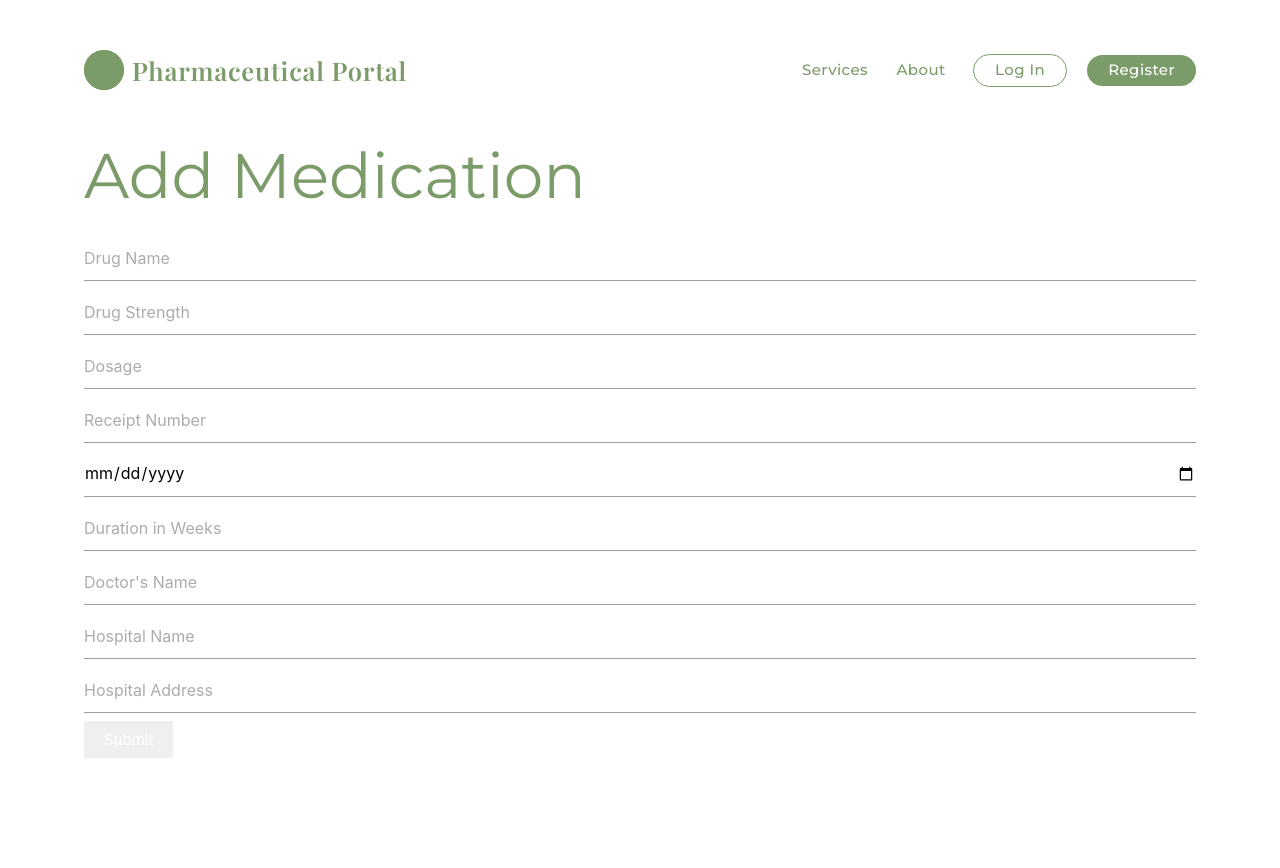
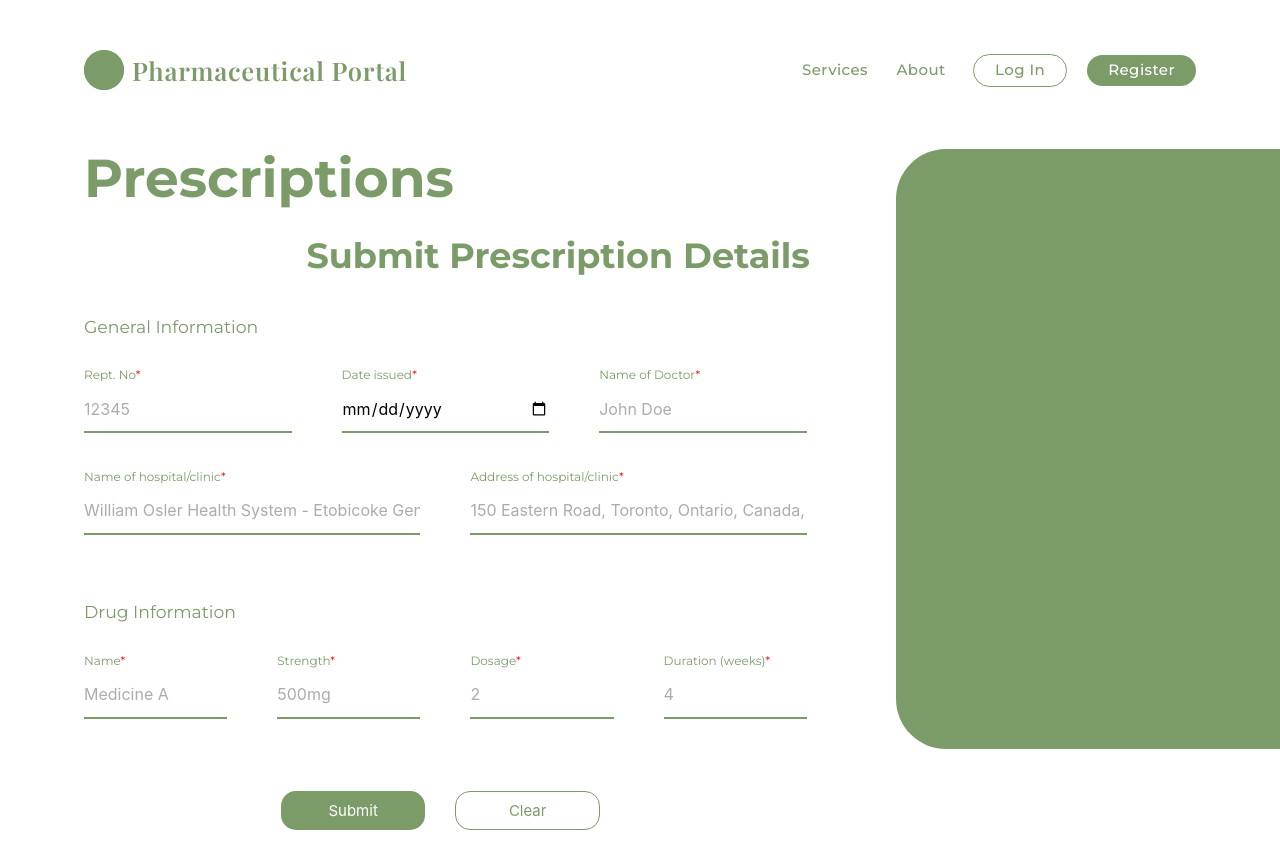
Before and after one commit to CPS714-Group23/CPS714-Group23, a React (Create React App) app in the folder Frontend/: page /prescriptionsubmit in a window 1280 px wide. Shown: the top 868 px of the page. Before the commit the page ends 810 px from the top, so only its background shows below. Built offline with nearby package versions, Linux system fonts and the light colour scheme; the HTML template or start-up script is replaced by a standard one.

Commit message:
Finalize css for prescription form

```diff
--- a/Frontend/src/pages/prescription-submit/prescriptionsubmit.css
+++ b/Frontend/src/pages/prescription-submit/prescriptionsubmit.css
@@ -0,0 +1,17 @@
+.prescription__tile {
+    position: fixed;
+    left: 70%;
+    width: 100%;
+    height: 75vh;
+    background-color: #7B9B69;
+    background-size: contain;
+    border-radius: 50px;
+    text-align: center;
+  }
+
+.grid-container2 {
+    align-items: center;
+    margin: auto;
+    margin-bottom: 20px;
+    margin-top: 50px;
+}
--- a/Frontend/src/pages/prescription-submit/prescriptionsubmit.jsx
+++ b/Frontend/src/pages/prescription-submit/prescriptionsubmit.jsx
@@ -1,6 +1,23 @@
-import React from 'react';
+import React, { useState } from "react";
+import { useNavigate } from "react-router-dom";
+import "./prescriptionsubmit.css";
 
 function PrescriptionSubmit() {
+  const initialFormData = {
+    receiptNumber: "",
+    dateIssued: "",
+    title: "",
+    drugStrength: "",
+    dosage: "",
+    durationWeeks: "",
+    doctorName: "",
+    hospitalName: "",
+    hospitalAddress: "",
+  };
+
+  const [formData, setFormData] = useState(initialFormData);
+  const navigate = useNavigate();
+
   const handleAddFormSubmit = async (event) => {
     event.preventDefault();
 
@@ -9,8 +26,8 @@ function PrescriptionSubmit() {
     const endDate = new Date(startDate);
     endDate.setDate(startDate.getDate() + weeks * 7);
 
-    const startRecur = startDate.toISOString().split('T')[0];
-    const endRecur = endDate.toISOString().split('T')[0];
+    const startRecur = startDate.toISOString().split("T")[0];
+    const endRecur = endDate.toISOString().split("T")[0];
 
     const newEvent = {
       title: event.target.title.value,
@@ -26,35 +43,317 @@ function PrescriptionSubmit() {
     };
 
     try {
-      const response = await fetch('http://localhost:3001/api/scheduler/add', {
-        method: 'POST',
-        headers: { 'Content-Type': 'application/json' },
+      const response = await fetch("http://localhost:3001/api/scheduler/add", {
+        method: "POST",
+        headers: { "Content-Type": "application/json" },
         body: JSON.stringify(newEvent),
       });
 
       if (!response.ok) {
-        throw new Error('Network response was not ok.');
+        throw new Error("Network response was not ok.");
       }
-
+      navigate("/scheduler");
     } catch (error) {
-      console.error('Error adding event:', error);
+      console.error("Error adding event:", error);
     }
   };
 
+  const handleClearForm = () => {
+    setFormData(initialFormData);
+  };
+
+  const isFieldEmpty = (field) => {
+    return field === "" || field === null;
+  };
+
+  const handleChange = (e) => {
+    const { name, value } = e.target;
+    setFormData({
+      ...formData,
+      [name]: value,
+    });
+  };
+
   return (
-    <div>
-      <h1>Add Medication</h1>
+    <div className="grid-container2">
+      <div className="prescription__tile"></div>
+
+      <h2>
+        <b>Prescriptions</b>
+      </h2>
+      <p
+        style={{
+          marginLeft: "20%",
+          color: "#7B9B69",
+          fontSize: "35px",
+          marginTop: "23px",
+          fontWeight: "bold",
+        }}
+      >
+        Submit Prescription Details
+      </p>
+
       <form onSubmit={handleAddFormSubmit}>
-        <input type="text" name="title" placeholder="Drug Name" required />
-        <input type="text" name="drugStrength" placeholder="Drug Strength" required />
-        <input type="number" name="dosage" placeholder="Dosage" required />
-        <input type="number" name="receiptNumber" placeholder="Receipt Number" required />
-        <input type="date" name="dateIssued" placeholder="Date Issued" required />
-        <input type="number" name="durationWeeks" placeholder="Duration in Weeks" required />
-        <input type="text" name="doctorName" placeholder="Doctor's Name" required />
-        <input type="text" name="hospitalName" placeholder="Hospital Name" required />
-        <input type="text" name="hospitalAddress" placeholder="Hospital Address" required />
-        <button type="submit">Submit</button>
+        <h6>General Information</h6>
+        <br></br>
+        <div
+          style={{
+            width: "65%",
+            display: "flex",
+            flexDirection: "row",
+            justifyContent: "space-between",
+            gap: "50px",
+          }}
+        >
+          <div className="form-group">
+            <label htmlFor="receiptNumber" style={{ color: "#7B9B69" }}>
+              Rept. No
+              {isFieldEmpty(formData.receiptNumber) ? (
+                <span style={{ color: "red" }}>*</span>
+              ) : null}
+            </label>
+            <input
+              type="number"
+              id="receiptNumber"
+              name="receiptNumber"
+              placeholder="12345"
+              value={formData.receiptNumber}
+              onChange={handleChange}
+              style={{
+                borderBottom: "2px solid #7B9B69",
+              }}
+              required
+            />
+          </div>
+          <div className="form-group">
+            <label htmlFor="dateIssued" style={{ color: "#7B9B69" }}>
+              Date issued
+              {isFieldEmpty(formData.dateIssued) ? (
+                <span style={{ color: "red" }}>*</span>
+              ) : null}
+            </label>
+            <input
+              type="date"
+              id="dateIssued"
+              name="dateIssued"
+              placeholder="11/26/2023"
+              value={formData.dateIssued}
+              onChange={handleChange}
+              style={{
+                borderBottom: "2px solid #7B9B69",
+              }}
+              required
+            />
+          </div>
+          <div className="form-group">
+            <label htmlFor="doctorName" style={{ color: "#7B9B69" }}>
+              Name of Doctor
+              {isFieldEmpty(formData.doctorName) ? (
+                <span style={{ color: "red" }}>*</span>
+              ) : null}
+            </label>
+            <input
+              type="text"
+              id="doctorName"
+              name="doctorName"
+              placeholder="John Doe"
+              value={formData.doctorName}
+              onChange={handleChange}
+              style={{
+                borderBottom: "2px solid #7B9B69",
+              }}
+              required
+            />
+          </div>
+        </div>
+        <br></br>
+        <div
+          style={{
+            width: "65%",
+            display: "flex",
+            flexDirection: "row",
+            justifyContent: "space-between",
+            gap: "50px",
+          }}
+        >
+          <div className="form-group">
+            <label htmlFor="hospitalName" style={{ color: "#7B9B69" }}>
+              Name of hospital/clinic
+              {isFieldEmpty(formData.hospitalName) ? (
+                <span style={{ color: "red" }}>*</span>
+              ) : null}
+            </label>
+            <input
+              type="text"
+              id="hospitalName"
+              name="hospitalName"
+              placeholder="William Osler Health System - Etobicoke General Hospital"
+              value={formData.hospitalName}
+              onChange={handleChange}
+              style={{
+                borderBottom: "2px solid #7B9B69",
+              }}
+              required
+            />
+          </div>
+          <div className="form-group">
+            <label htmlFor="hospitalAddress" style={{ color: "#7B9B69" }}>
+              Address of hospital/clinic
+              {isFieldEmpty(formData.hospitalAddress) ? (
+                <span style={{ color: "red" }}>*</span>
+              ) : null}
+            </label>
+            <input
+              type="text"
+              id="hospitalAddress"
+              name="hospitalAddress"
+              placeholder="150 Eastern Road, Toronto, Ontario, Canada, M3C 1C2"
+              value={formData.hospitalAddress}
+              onChange={handleChange}
+              style={{
+                borderBottom: "2px solid #7B9B69",
+              }}
+              required
+            />
+          </div>
+        </div>
+        <br></br>
+        <br></br>
+        <h6>Drug Information</h6>
+        <br></br>
+        <div
+          style={{
+            width: "65%",
+            display: "flex",
+            flexDirection: "row",
+            justifyContent: "space-between",
+            gap: "50px",
+          }}
+        >
+          <div className="form-group">
+            <label htmlFor="title" style={{ color: "#7B9B69" }}>
+              Name
+              {isFieldEmpty(formData.title) ? (
+                <span style={{ color: "red" }}>*</span>
+              ) : null}
+            </label>
+            <input
+              type="text"
+              id="title"
+              name="title"
+              placeholder="Medicine A"
+              value={formData.title}
+              onChange={handleChange}
+              style={{
+                borderBottom: "2px solid #7B9B69",
+              }}
+              required
+            />
+          </div>
+          <div className="form-group">
+            <label htmlFor="drugStrength" style={{ color: "#7B9B69" }}>
+              Strength
+              {isFieldEmpty(formData.drugStrength) ? (
+                <span style={{ color: "red" }}>*</span>
+              ) : null}
+            </label>
+            <input
+              type="text"
+              id="drugStrength"
+              name="drugStrength"
+              placeholder="500mg"
+              value={formData.drugStrength}
+              onChange={handleChange}
+              style={{
+                borderBottom: "2px solid #7B9B69",
+              }}
+              required
+            />
+          </div>
+          <div className="form-group">
+            <label htmlFor="dosage" style={{ color: "#7B9B69" }}>
+              Dosage
+              {isFieldEmpty(formData.dosage) ? (
+                <span style={{ color: "red" }}>*</span>
+              ) : null}
+            </label>
+            <input
+              type="number"
+              id="dosage"
+              name="dosage"
+              placeholder="2"
+              value={formData.dosage}
+              onChange={handleChange}
+              style={{
+                borderBottom: "2px solid #7B9B69",
+              }}
+              required
+            />
+          </div>
+          <div className="form-group">
+            <label htmlFor="durationWeeks" style={{ color: "#7B9B69" }}>
+              Duration (weeks)
+              {isFieldEmpty(formData.durationWeeks) ? (
+                <span style={{ color: "red" }}>*</span>
+              ) : null}
+            </label>
+            <input
+              type="number"
+              id="durationWeeks"
+              name="durationWeeks"
+              placeholder="4"
+              value={formData.durationWeeks}
+              onChange={handleChange}
+              style={{
+                borderBottom: "2px solid #7B9B69",
+              }}
+              required
+            />
+          </div>
+        </div>
+        <div
+          style={{
+            width: "65%",
+            display: "flex",
+            flexDirection: "row",
+            justifyContent: "center",
+            gap: "20px",
+            marginTop: "30px",
+          }}
+        >
+          <button
+            className="submit"
+            type="submit"
+            style={{
+              width: "20%",
+              color: "white",
+              backgroundColor: "#7B9B69",
+              borderRadius: "15px",
+              display: "block",
+              marginTop: "30px",
+            }}
+          >
+            Submit
+          </button>
+          <button
+            className="clear"
+            type="button"
+            style={{
+              width: "20%",
+              backgroundColor: "white",
+              color: "#7B9B69",
+              borderColor: "#7B9B69",
+              borderWidth: "1px",
+              borderStyle: "solid",
+              borderRadius: "15px",
+              display: "block",
+              marginTop: "30px",
+            }}
+            onClick={handleClearForm}
+          >
+            Clear
+          </button>
+        </div>
       </form>
     </div>
   );
```
Also changed, not shown: 2 other files (tests, documents, lock files or other folders).
